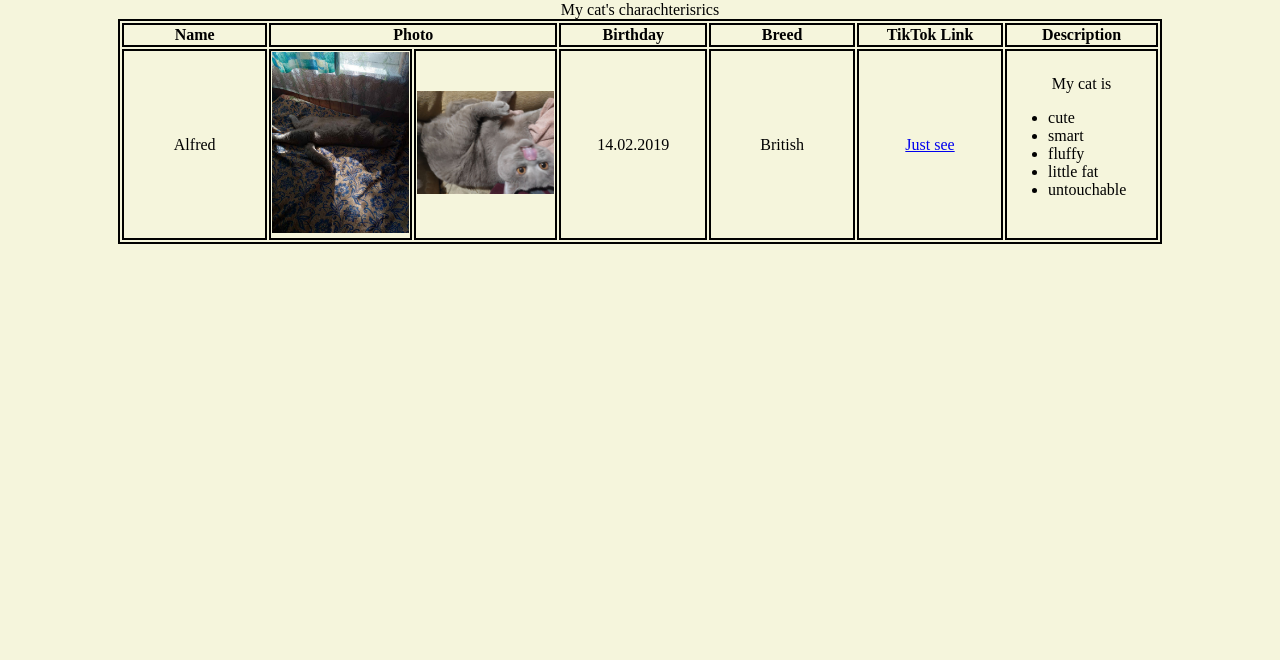
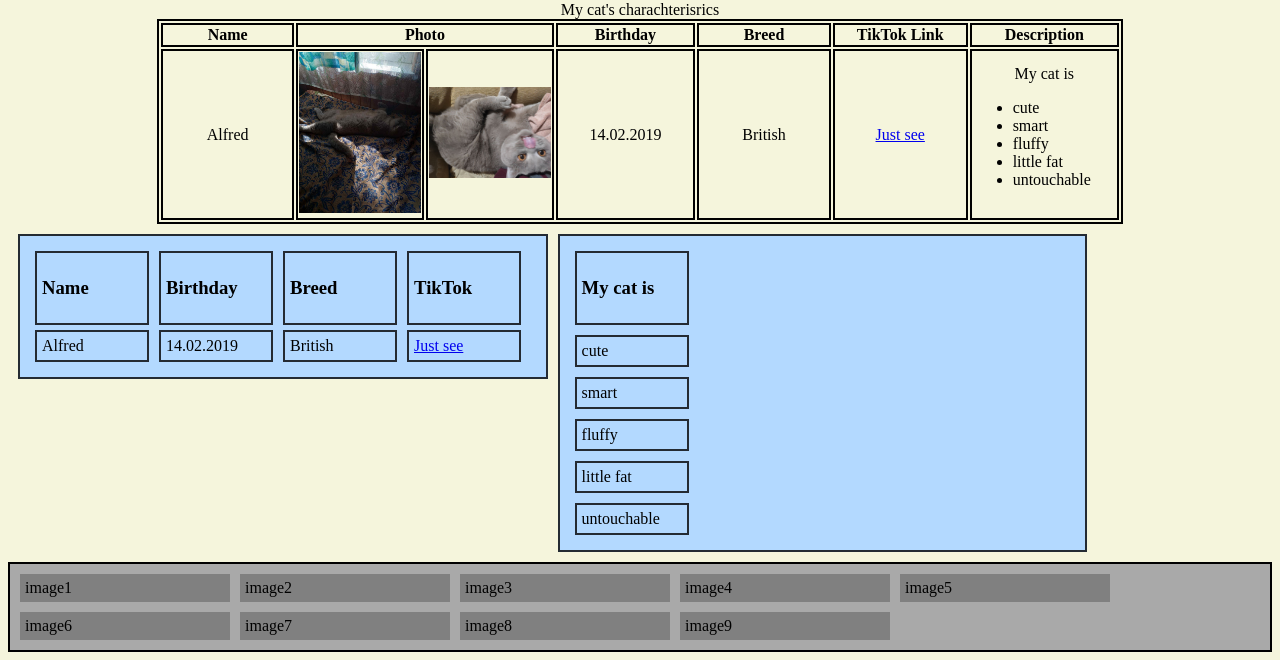
Before and after one commit to keimorris/hub, a plain HTML site: page index.html in a window 1280 px wide. Shown: the part 307-967 px from the top of the page. Before the commit the page ends 800 px from the top, so only its background shows below. Drawn offline with Linux system fonts and the light colour scheme.

Commit message:
try flex

```diff
--- a/index.html
+++ b/index.html
@@ -1,6 +1,7 @@
 <!DOCTYPE html>
 <html>
 <head>
+<!--<meta name="viewport" content="width=device-width, initial-scale=1.0">-->
 <link rel="stylesheet" href="style.css">
 <title>Cats</title>
 </head>
@@ -48,5 +49,45 @@
 		</table>
 	</div>
 </div>
+<div class="flex-container mycat-table">
+	<div>
+		<div><h3>Name</h3></div>
+		<div>Alfred</div>
+	</div>
+	<div>
+		<div><h3>Birthday</h3></div>
+		<div>14.02.2019</div>
+	</div>
+	<div>
+		<div><h3>Breed</h3></div>
+		<div>British</div>
+	</div>
+	<div>
+		<div><h3>TikTok</h3></div>
+		<div><a href="https://www.tiktok.com/@kei_morris" target="_blank">Just see</a></div>
+	</div>
+</div>
+<div class="flex-container description">
+	<div><h3>My cat is</h3></div>
+	<div>cute</div>
+	<div>smart</div>
+	<div>fluffy</div>
+	<div>little fat</div>
+	<div>untouchable</div>
+</div>
+<br>
+<footer>
+	<div class="flex-container gallery">
+		<div>image1</div>
+		<div>image2</div>
+		<div>image3</div>
+		<div>image4</div>
+		<div>image5</div>
+		<div>image6</div>
+		<div>image7</div>
+		<div>image8</div>
+		<div>image9</div>
+	</div>
+</footer>
 </body>
 </html>
--- a/style.css
+++ b/style.css
@@ -33,10 +33,59 @@ body {background-color: beige;
   background-color: #111111;
 }
 .grid {display: grid;
-	grid-template-columns: 100px auto auto auto auto auto auto auto 100px;
+	grid-template-columns: 11% auto auto auto auto auto auto auto 11%;
 	gap: 10px
 }
 .griditem {
 	grid-column-start: 2;
 	grid-column-end: 9;
 }
+.flex-container{
+	display: flex;
+}
+.gallery {
+	flex-flow: row wrap;
+	background-color: darkgrey;
+	border:solid 2px black;
+	padding: 5px;
+}
+.gallery > div {
+	background-color: grey;
+	margin: 5px;
+	padding: 5px;
+	width: 200px;
+}
+.mycat-table {
+	flex-flow: row wrap;
+	border:solid 2px rgba(0, 0, 0, 0.8);
+	background-color: #b3d9ff;
+	padding: 10px;
+	margin: 10px;
+	width: 40%;
+	float: left;
+}
+.mycat-table > div > div {
+	border:solid 2px rgba(0, 0, 0, 0.8);
+	margin: 5px;
+	padding: 5px;
+	width: 100px;
+}
+.description {
+	flex-flow: column wrap;
+	border:solid 2px rgba(0, 0, 0, 0.8);
+	background-color: #b3d9ff;
+	padding: 10px;
+	margin: 10px;
+	margin-left: 0px;
+	width: 40%;
+	float: left;
+}
+.description > div {
+	border:solid 2px rgba(0, 0, 0, 0.8);
+	margin: 5px;
+	padding: 5px;
+	width: 100px;
+}
+footer {
+	clear: both;
+}
```
